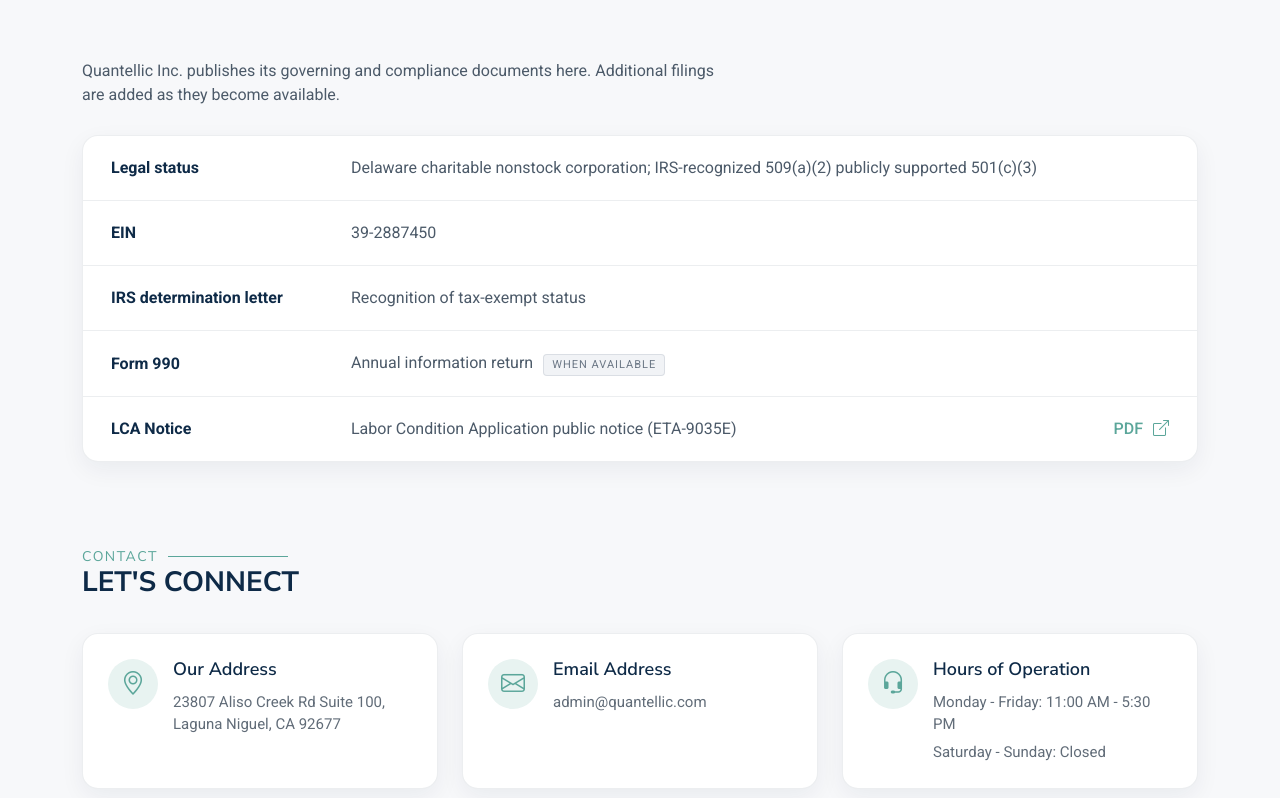
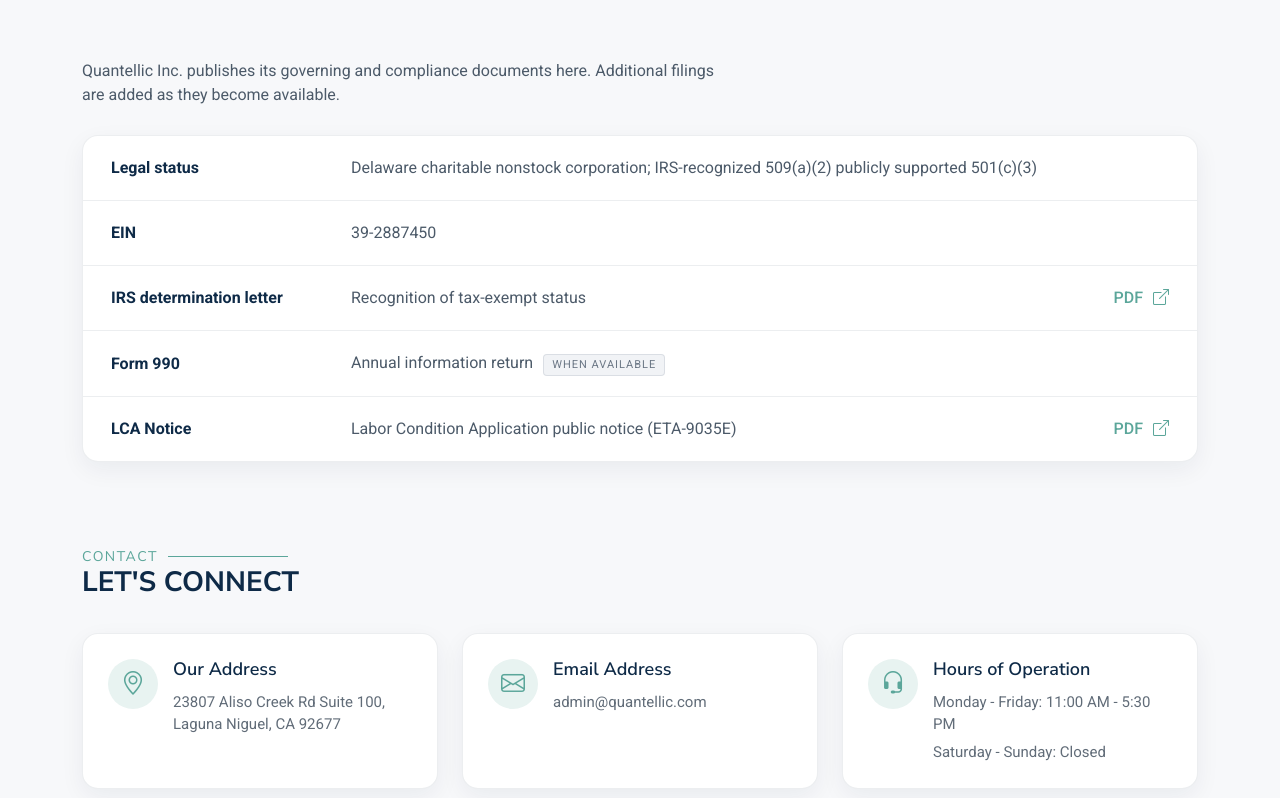
Before and after one commit to quantellicinc/www.quantellic.com, a plain HTML site: page index.html in a window 1280 px wide. Shown: the part 2229-3027 px from the top of the page. Drawn offline with Linux system fonts and the light colour scheme.

Commit message:
Governance: add IRS determination letter PDF and link
Co-Authored-By: Claude Fable 5.2 <noreply@anthropic.com>
Claude-Session: https://claude.ai/code/session_01LYEqdxQvQiHYWvrkWRj6Co

```diff
--- a/index.html
+++ b/index.html
@@ -984,7 +984,7 @@
         <div class="gov-list">
           <div class="gov-row"><span class="label">Legal status</span><span class="value">Delaware charitable nonstock corporation; IRS-recognized 509(a)(2) publicly supported 501(c)(3)</span></div>
           <div class="gov-row"><span class="label">EIN</span><span class="value">39-2887450</span></div>
-          <div class="gov-row"><span class="label">IRS determination letter</span><span class="value">Recognition of tax-exempt status</span></div>
+          <div class="gov-row"><span class="label">IRS determination letter</span><span class="value">Recognition of tax-exempt status</span><a class="doc" href="pdf/Quantellic_IRS_Determination_Letter.pdf" target="_blank" rel="noopener">PDF <i class="bi bi-box-arrow-up-right"></i></a></div>
           <div class="gov-row"><span class="label">Form 990</span><span class="value">Annual information return <span class="gov-tag">when available</span></span></div>
           <div class="gov-row"><span class="label">LCA Notice</span><span class="value">Labor Condition Application public notice (ETA-9035E)</span><a class="doc" href="pdf/Quantellic_LCA_Notices_ETA9035E_Combined.pdf" target="_blank" rel="noopener">PDF <i class="bi bi-box-arrow-up-right"></i></a></div>
         </div>
```
Also changed, not shown: 1 other file.
